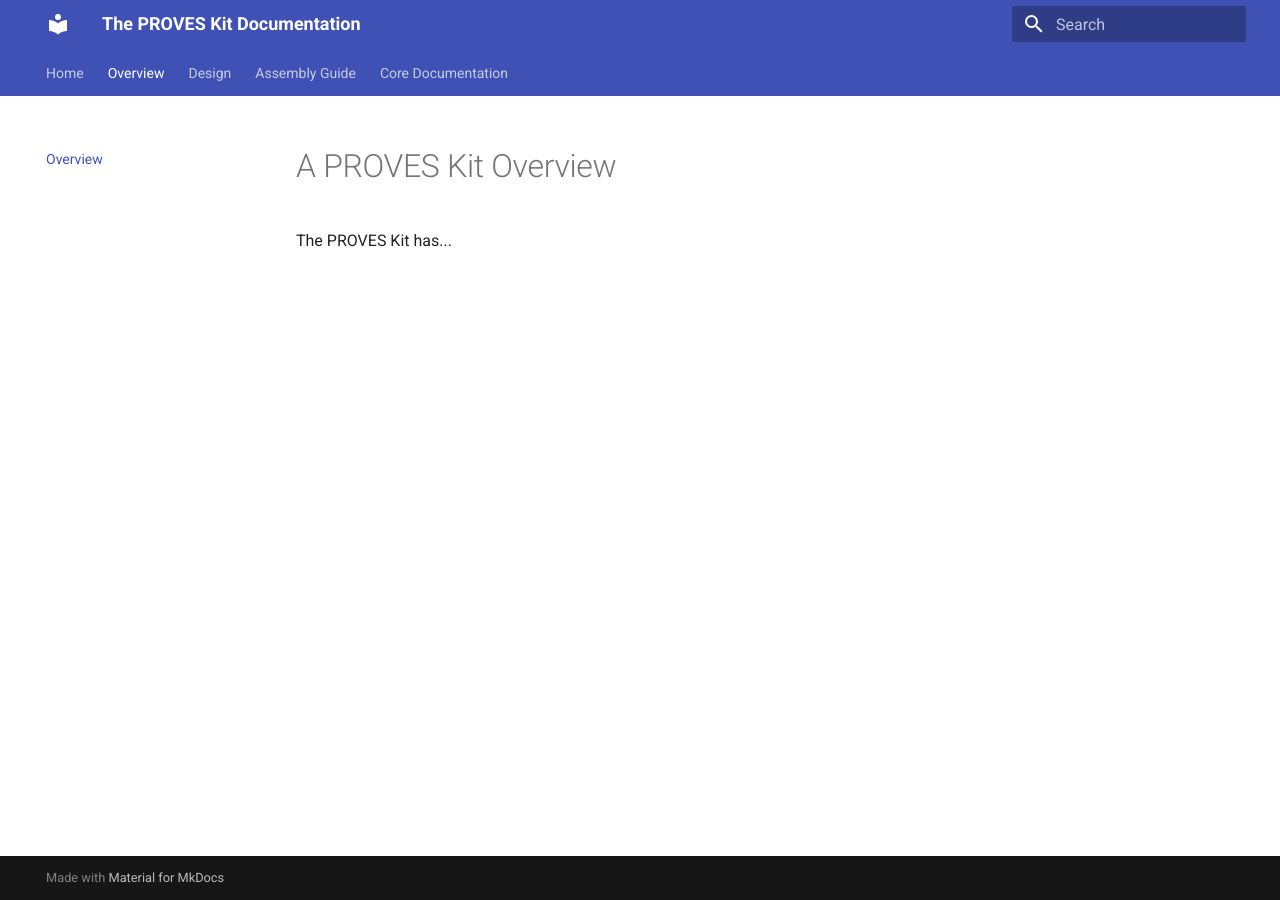
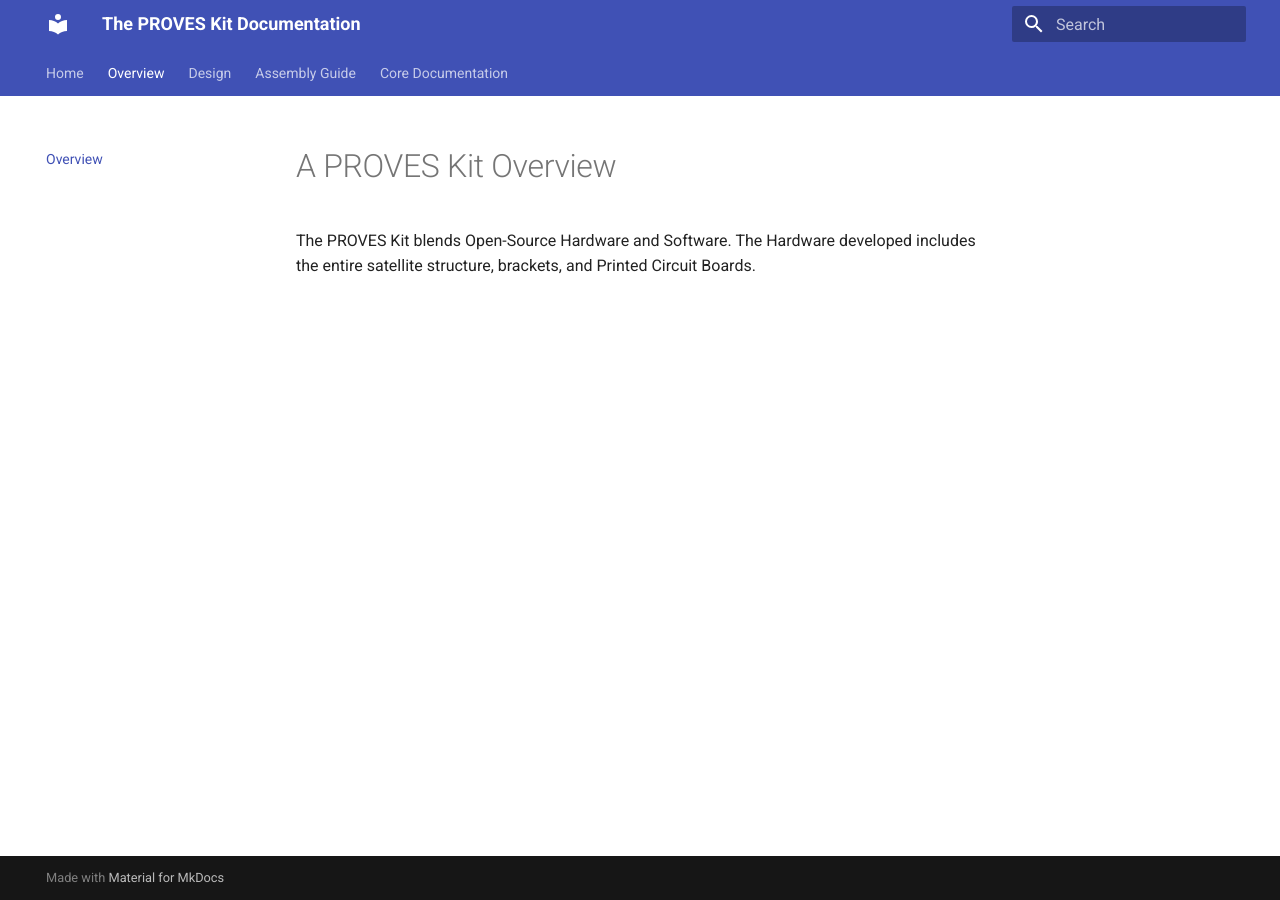
Before and after one commit to proveskit/Documentation, an MkDocs documentation site: the page built from docs/overview.md, in a window 1280 px wide. Built offline with MkDocs 1.6.1 and Material for MkDocs 9.7.7, drawn with Linux system fonts in a browser that asks for light colours.

```diff
--- a/docs/overview.md
+++ b/docs/overview.md
@@ -1,2 +1,2 @@
 # A PROVES Kit Overview
-The PROVES Kit has...
+The PROVES Kit blends Open-Source Hardware and Software. The Hardware developed includes the entire satellite structure, brackets, and Printed Circuit Boards.
```
Also changed, not shown: docs/design_philosophy.md (+3 -3 lines), docs/software/pysquared.md (+2 -0 lines).
